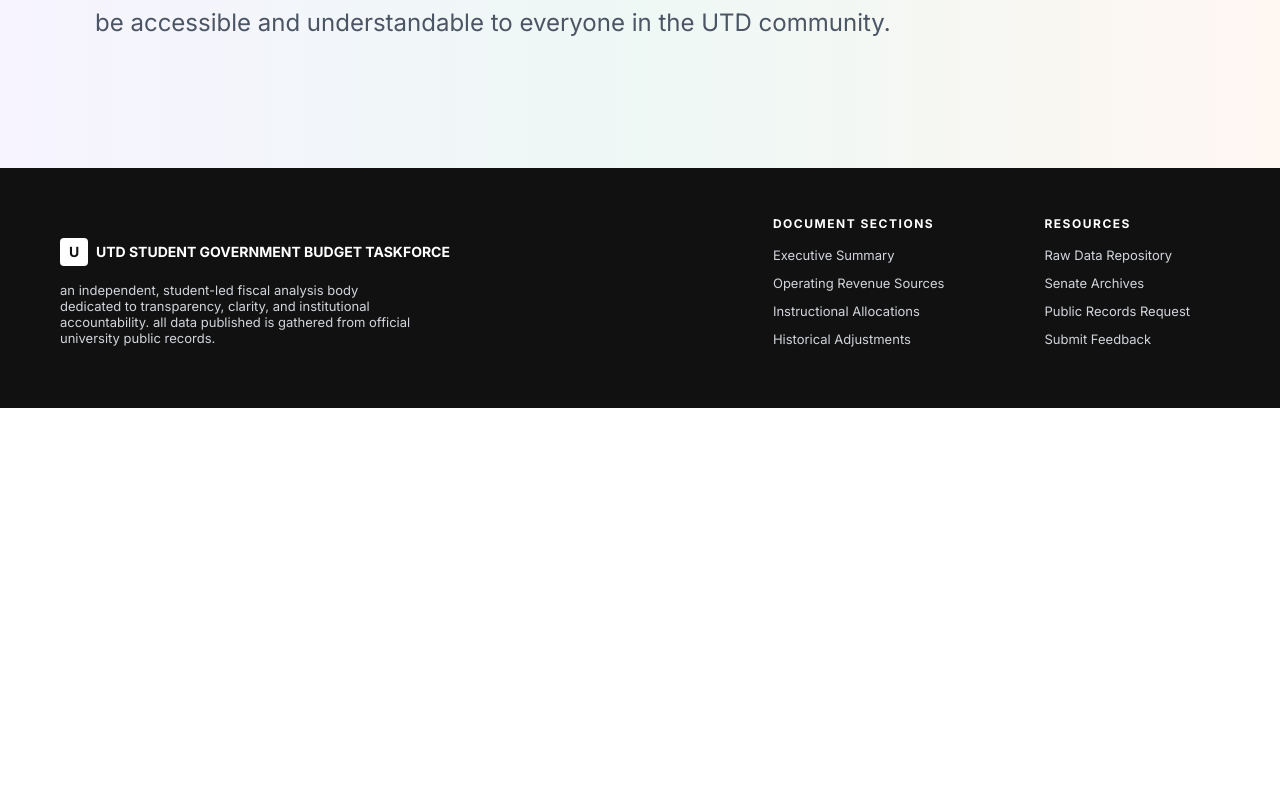
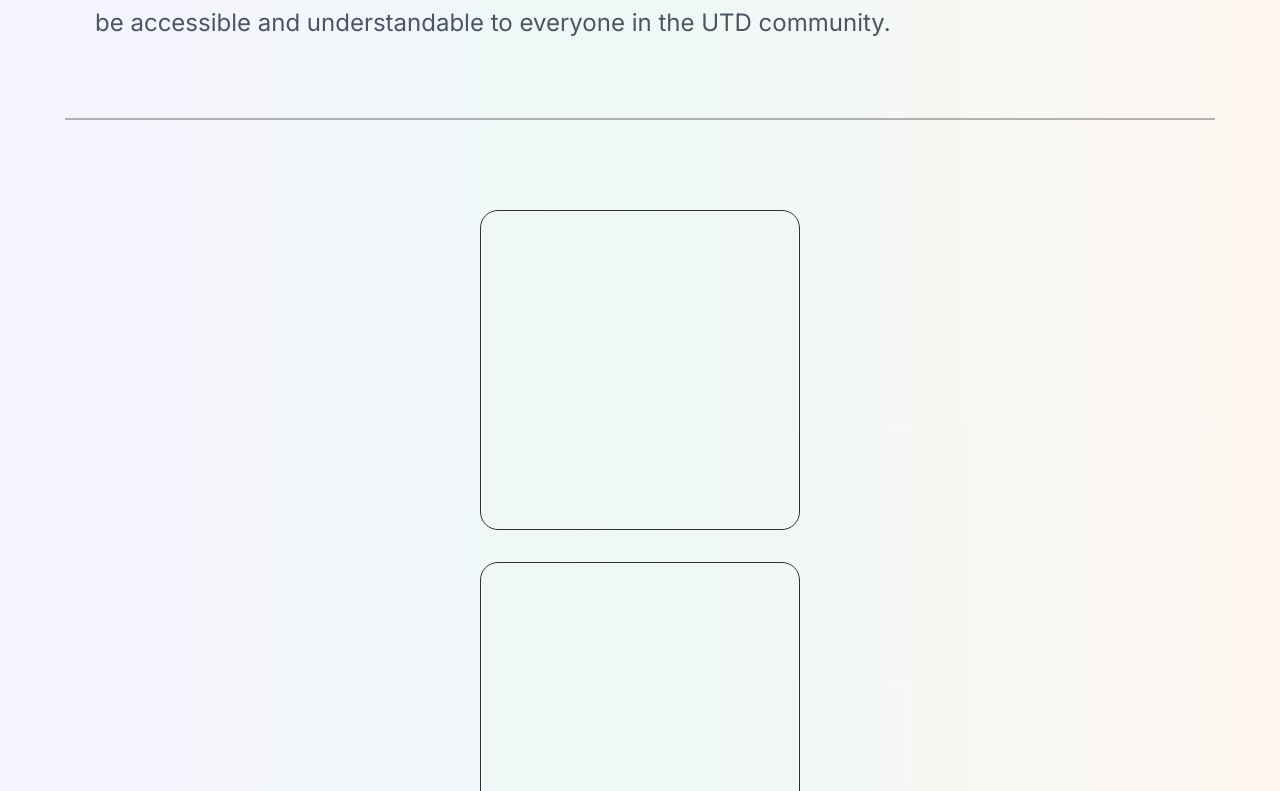
Before and after one commit to andrewtruong792/Student-Government-Budget-Breakdown-Fiscal-Year-2027, a React (Vite) app: page / in a window 1280 px wide. Shown: the part 1349-2140 px from the top of the page. Before the commit the page ends 1757 px from the top, so only its background shows below. Built offline with nearby package versions, Linux system fonts and the light colour scheme; a web font is replaced by a local one.

Commit message:
added placeholder boxes

```diff
--- a/src/pages/Home.css
+++ b/src/pages/Home.css
@@ -205,10 +205,27 @@
 .why-this-matters .body-wrapper {
     align-items: left;
     width: 1150px;
-    height: 170px;
+    height: 120px;
     padding-left: 30px;
     font-size: 24px;
     font-weight: 400;
     line-height: 160%;
     color: #4B5563;
 }
+.boxes {
+  display: flex;
+  justify-content: center;
+  align-items: center;
+  flex-direction: column;
+  gap: 32px;
+  width: 100%;
+  padding: 20px 0 80px;
+}
+.square-outline {
+  width: 320px;
+  height: 320px;
+  border: 1px solid #313131;
+  border-radius: 18px;
+  background: transparent;
+  box-sizing: border-box;
+}
--- a/src/pages/Home.jsx
+++ b/src/pages/Home.jsx
@@ -62,6 +62,14 @@ export default function Home() {
             <a className='body-wrapper'><a className='body'>University budgets affect everything from tuition costs and campus <br />resources to the student experience. We believe this information should <br />be accessible and understandable to everyone in the UTD community.</a></a>
         </section>
 
+        <div className='divider-wrapper'><div className='divider'></div></div>
+
+        <section className='boxes'>
+            <div className='square-outline'></div>
+            <div className='square-outline'></div>
+            <div className='square-outline'></div>
+        </section>
+
         </>
     );
 }
```
